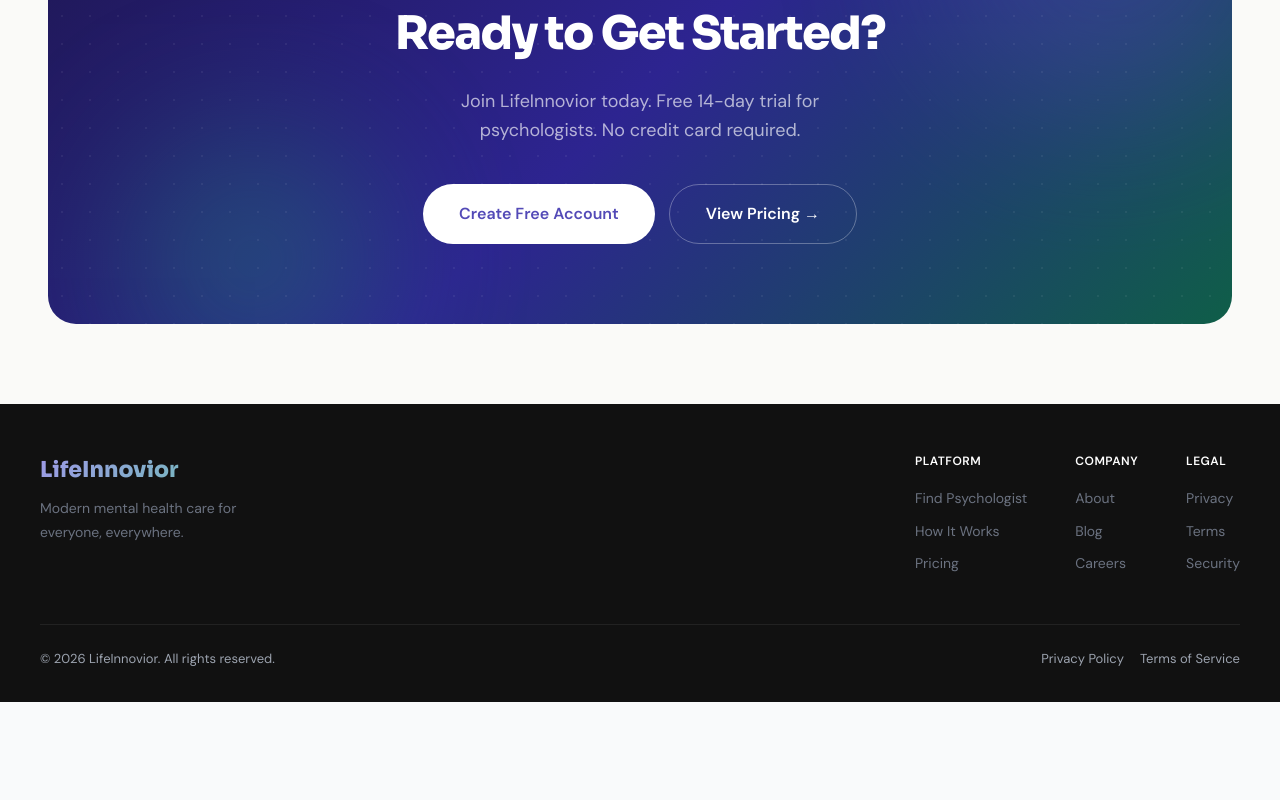
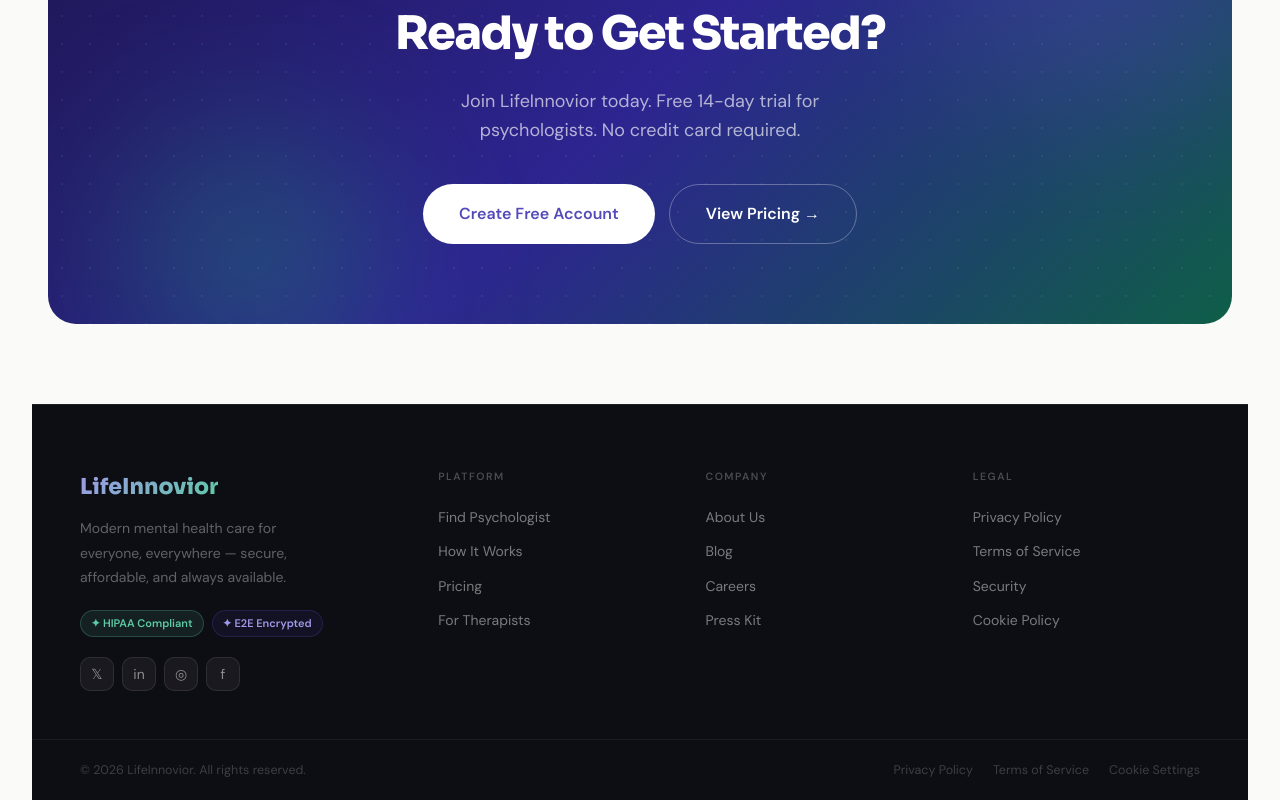
Before and after one commit to md-sakib-chowdhury/LIfeinnovior, a React (Vite) app in the folder frontend/: page / in a window 1280 px wide. Shown: the part 2771-3571 px from the top of the page. Before the commit the page ends 3473 px from the top, so only its background shows below. Built offline with nearby package versions, Linux system fonts and the light colour scheme.

Commit message:
new footer

```diff
--- a/frontend/src/pages/Home.jsx
+++ b/frontend/src/pages/Home.jsx
@@ -1197,6 +1197,66 @@ export default function Home() {
                     .feature-card { padding: 20px 16px; border-radius: 16px; }
                     .cta-h2 { font-size: 26px !important; }
                 }
+                    /* ── FOOTER ── */
+.ft-top {
+    padding: 64px 48px 48px;
+    display: grid;
+    grid-template-columns: 1.4fr 1fr 1fr 1fr;
+    gap: 40px;
+    border-bottom: 1px solid rgba(255,255,255,0.06);
+}
+.ft-col-label {
+    font-size: 10.5px; font-weight: 600; letter-spacing: 1.5px;
+    text-transform: uppercase; color: rgba(255,255,255,0.25); margin-bottom: 20px;
+}
+.ft-link {
+    display: block; font-size: 14px; color: rgba(255,255,255,0.45);
+    margin-bottom: 12px; cursor: pointer; text-decoration: none;
+    transition: color .2s; width: fit-content; position: relative;
+}
+.ft-link::after {
+    content: ''; position: absolute; left: 0; bottom: -2px;
+    width: 0; height: 1px; background: #5DCAA5; transition: width .25s;
+}
+.ft-link:hover { color: rgba(255,255,255,0.85); }
+.ft-link:hover::after { width: 100%; }
+
+.ft-social {
+    width: 34px; height: 34px; border-radius: 10px;
+    background: rgba(255,255,255,0.05); border: 1px solid rgba(255,255,255,0.09);
+    display: flex; align-items: center; justify-content: center;
+    font-size: 14px; cursor: pointer; transition: background .2s, border-color .2s;
+    color: rgba(255,255,255,0.5); text-decoration: none;
+}
+.ft-social:hover { background: rgba(167,139,250,0.15); border-color: rgba(167,139,250,0.4); color: #a78bfa; }
+
+.ft-badge {
+    display: inline-flex; align-items: center; gap: 5px;
+    font-size: 11px; font-weight: 600; padding: 4px 10px; border-radius: 999px;
+}
+.ft-badge-teal { background: rgba(93,202,165,0.1); color: #5DCAA5; border: 1px solid rgba(93,202,165,0.25); }
+.ft-badge-purple { background: rgba(83,74,183,0.1); color: #9F99E8; border: 1px solid rgba(83,74,183,0.25); }
+
+.ft-bottom {
+    padding: 20px 48px;
+    display: flex; justify-content: space-between; align-items: center;
+    flex-wrap: wrap; gap: 12px;
+}
+.ft-legal-link {
+    font-size: 12.5px; color: rgba(255,255,255,0.2);
+    text-decoration: none; cursor: pointer; transition: color .2s;
+}
+.ft-legal-link:hover { color: rgba(255,255,255,0.55); }
+
+/* Footer responsive */
+@media (max-width: 900px) {
+    .ft-top { grid-template-columns: 1fr 1fr; padding: 48px 24px 40px; gap: 32px; }
+    .ft-bottom { padding: 18px 24px; }
+}
+@media (max-width: 600px) {
+    .ft-top { grid-template-columns: 1fr; padding: 40px 16px 32px; gap: 28px; }
+    .ft-bottom { padding: 16px; flex-direction: column; align-items: flex-start; gap: 8px; }
+}
             `}</style>
 
             {/* ── NAV ── */}
@@ -1443,7 +1503,7 @@ export default function Home() {
             </div>
 
             {/* ── FOOTER ── */}
-            <footer style={{ background: '#111', color: '#9CA3AF', padding: '48px 0 32px' }}>
+            {/* <footer style={{ background: '#111', color: '#9CA3AF', padding: '48px 0 32px' }}>
                 <div className="inner">
                     <div className="footer-cols" style={{ display: 'flex', justifyContent: 'space-between', alignItems: 'flex-start', marginBottom: 40, flexWrap: 'wrap', gap: 24 }}>
                         <div>
@@ -1473,6 +1533,55 @@ export default function Home() {
                         </div>
                     </div>
                 </div>
+            </footer> */}
+
+            {/* ── FOOTER ── */}
+            <footer style={{
+                background: '#0d0d14',
+                borderTop: '1px solid rgba(255,255,255,0.07)',
+                width: '95vw',
+                marginLeft: '50%',
+                transform: 'translateX(-50%)',
+            }}>
+                {/* top grid */}
+                <div className="ft-top">
+                    {/* Brand */}
+                    <div>
+                        <div style={{ fontFamily: 'Sora,sans-serif', fontWeight: 800, fontSize: 22, background: 'linear-gradient(135deg,#9F99E8,#5DCAA5)', WebkitBackgroundClip: 'text', WebkitTextFillColor: 'transparent', backgroundClip: 'text', marginBottom: 12, display: 'inline-block' }}>LifeInnovior</div>
+                        <p style={{ fontSize: 14, color: 'rgba(255,255,255,0.35)', lineHeight: 1.75, maxWidth: 240, marginBottom: 20 }}>Modern mental health care for everyone, everywhere — secure, affordable, and always available.</p>
+                        <div style={{ display: 'flex', gap: 8, marginBottom: 20 }}>
+                            <span className="ft-badge ft-badge-teal">✦ HIPAA Compliant</span>
+                            <span className="ft-badge ft-badge-purple">✦ E2E Encrypted</span>
+                        </div>
+                        <div style={{ display: 'flex', gap: 8 }}>
+                            {['𝕏', 'in', '◎', 'f'].map((icon, i) => (
+                                <a key={i} className="ft-social">{icon}</a>
+                            ))}
+                        </div>
+                    </div>
+
+                    {/* Links */}
+                    {[
+                        { label: 'Platform', links: ['Find Psychologist', 'How It Works', 'Pricing', 'For Therapists'] },
+                        { label: 'Company', links: ['About Us', 'Blog', 'Careers', 'Press Kit'] },
+                        { label: 'Legal', links: ['Privacy Policy', 'Terms of Service', 'Security', 'Cookie Policy'] },
+                    ].map(col => (
+                        <div key={col.label}>
+                            <div className="ft-col-label">{col.label}</div>
+                            {col.links.map(l => <a key={l} className="ft-link">{l}</a>)}
+                        </div>
+                    ))}
+                </div>
+
+                {/* bottom bar */}
+                <div className="ft-bottom">
+                    <span style={{ fontSize: 12.5, color: 'rgba(255,255,255,0.2)' }}>© {new Date().getFullYear()} LifeInnovior. All rights reserved.</span>
+                    <div style={{ display: 'flex', gap: 20 }}>
+                        {['Privacy Policy', 'Terms of Service', 'Cookie Settings'].map(l => (
+                            <a key={l} className="ft-legal-link">{l}</a>
+                        ))}
+                    </div>
+                </div>
             </footer>
         </div>
     );
```
